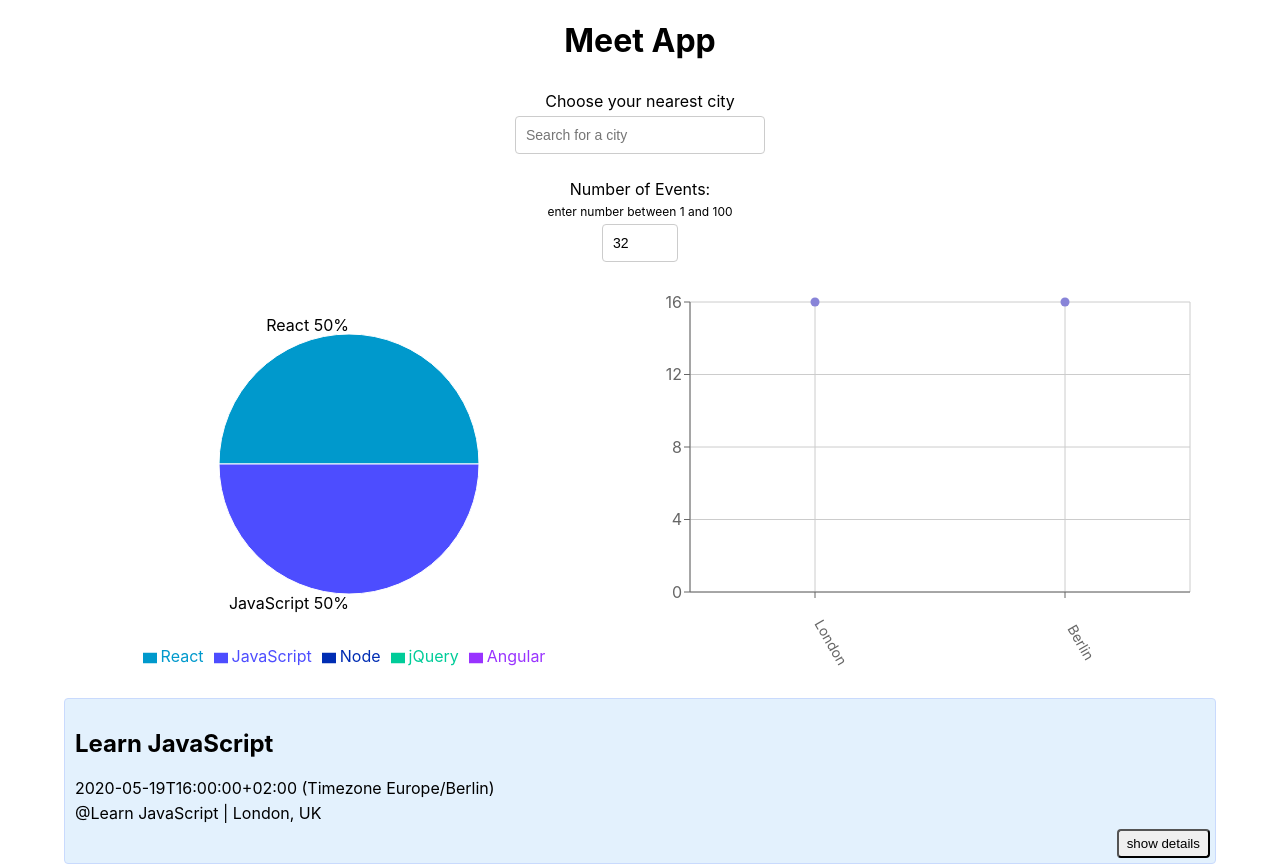
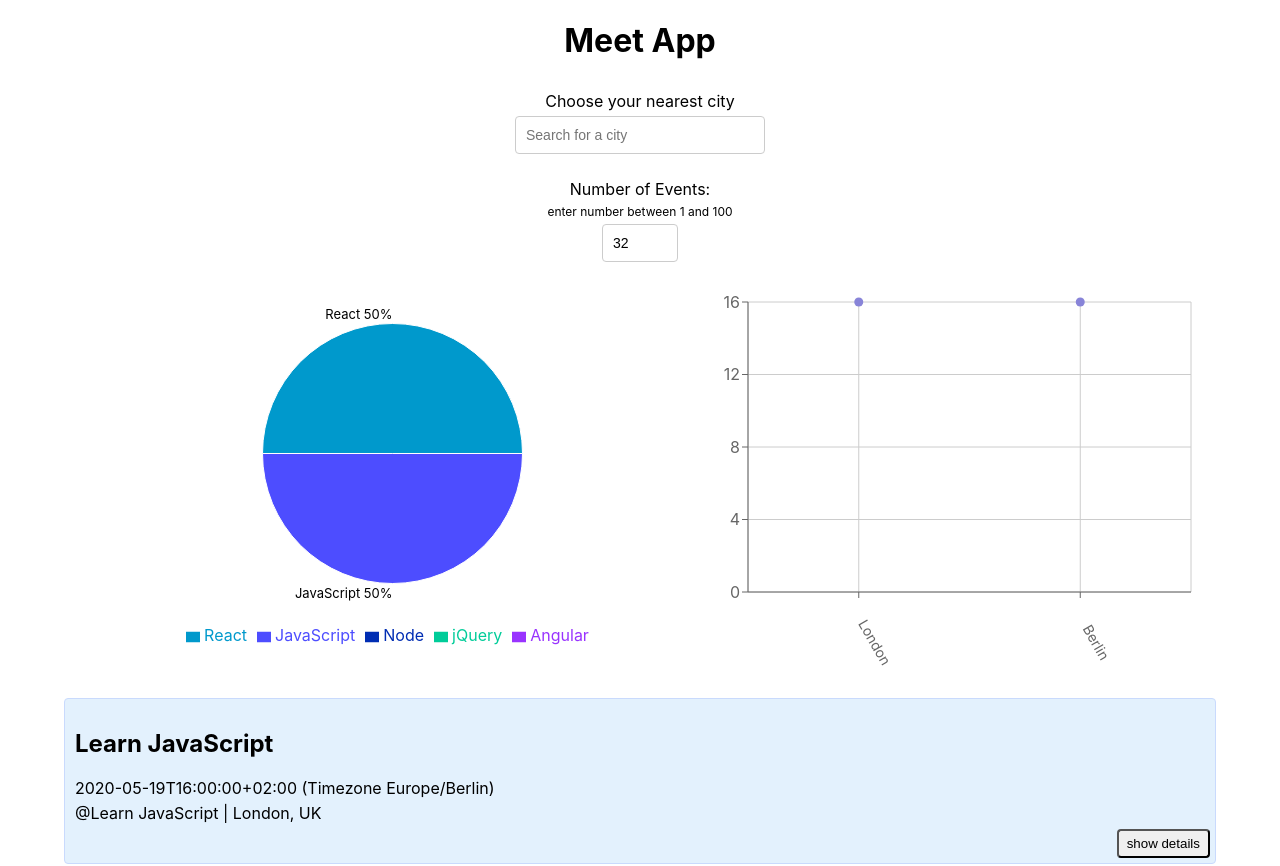
Before and after one commit to Guenzler/Meet_APP, a React (Create React App) app: page / in a window 1280 px wide. Shown: the top 866 px of the page. Built offline with nearby package versions, Linux system fonts and the light colour scheme.

Commit message:
adjust display of eventGenresChart for smaller screens

```diff
--- a/src/App.css
+++ b/src/App.css
@@ -114,7 +114,7 @@ input[type="number"] {
 
 .charts-container {
   display: grid;
-  grid-template-columns: 1fr 1fr;
+  grid-template-columns: 1.1fr 0.9fr;
 }
 
 @media all and (max-width: 850px) {
--- a/src/components/EventGenresChart.js
+++ b/src/components/EventGenresChart.js
@@ -8,6 +8,9 @@ const EventGenresChart = ({ events }) => {
     const [data, setData] = useState([]);
     const genres = ['React', 'JavaScript', 'Node', 'jQuery', 'Angular'];
     const colors = ['#0099cc', '#4d4dff', '#002db3', '#00cc99', '#9933ff'];
+
+    const isSmallScreen = window.innerWidth < 600; // can be adjusted based on desired breakpoint
+    const outerRadius = isSmallScreen ? 80 : 130; // Adjust the outer radius for small screens
 
     useEffect(() => {
         setData(getData());
@@ -36,6 +39,7 @@ const EventGenresChart = ({ events }) => {
                 fill="#000000"
                 textAnchor={x > cx ? 'start' : 'end'}
                 dominantBaseline="central"
+                style={{ fontSize: '13px', whiteSpace: 'pre-wrap' }} // Adjust font size of label
             >
                 {`${genres[index]} ${(percent * 100).toFixed(0)}%`}
             </text>
@@ -43,12 +47,12 @@ const EventGenresChart = ({ events }) => {
     };
 
     return (
-        <ResponsiveContainer width="99%" height={400}>
+        <ResponsiveContainer width="99%" height={isSmallScreen ? 300 : 400}>
             <PieChart margin={{
                     top: 0,
-                    right: 20,
-                    bottom: 0,
-                    left: 20,
+                    right: 40,
+                    bottom: 15,
+                    left: 70,
                 }}>
                 <Pie
                     data={data}
@@ -56,7 +60,7 @@ const EventGenresChart = ({ events }) => {
                     fill="#000000"
                     labelLine={false}
                     label={renderCustomizedLabel}
-                    outerRadius={130}
+                    outerRadius={outerRadius}
                 >
                     {
                         data.map((entry, index) => (
@@ -64,7 +68,7 @@ const EventGenresChart = ({ events }) => {
                         ))
                     }
                 </Pie>
-                <Legend verticalAlign="bottom" align="center" height={36}/>
+                <Legend verticalAlign="bottom" align="center" height={42}/>
             </PieChart>
         </ResponsiveContainer>
     );
```
